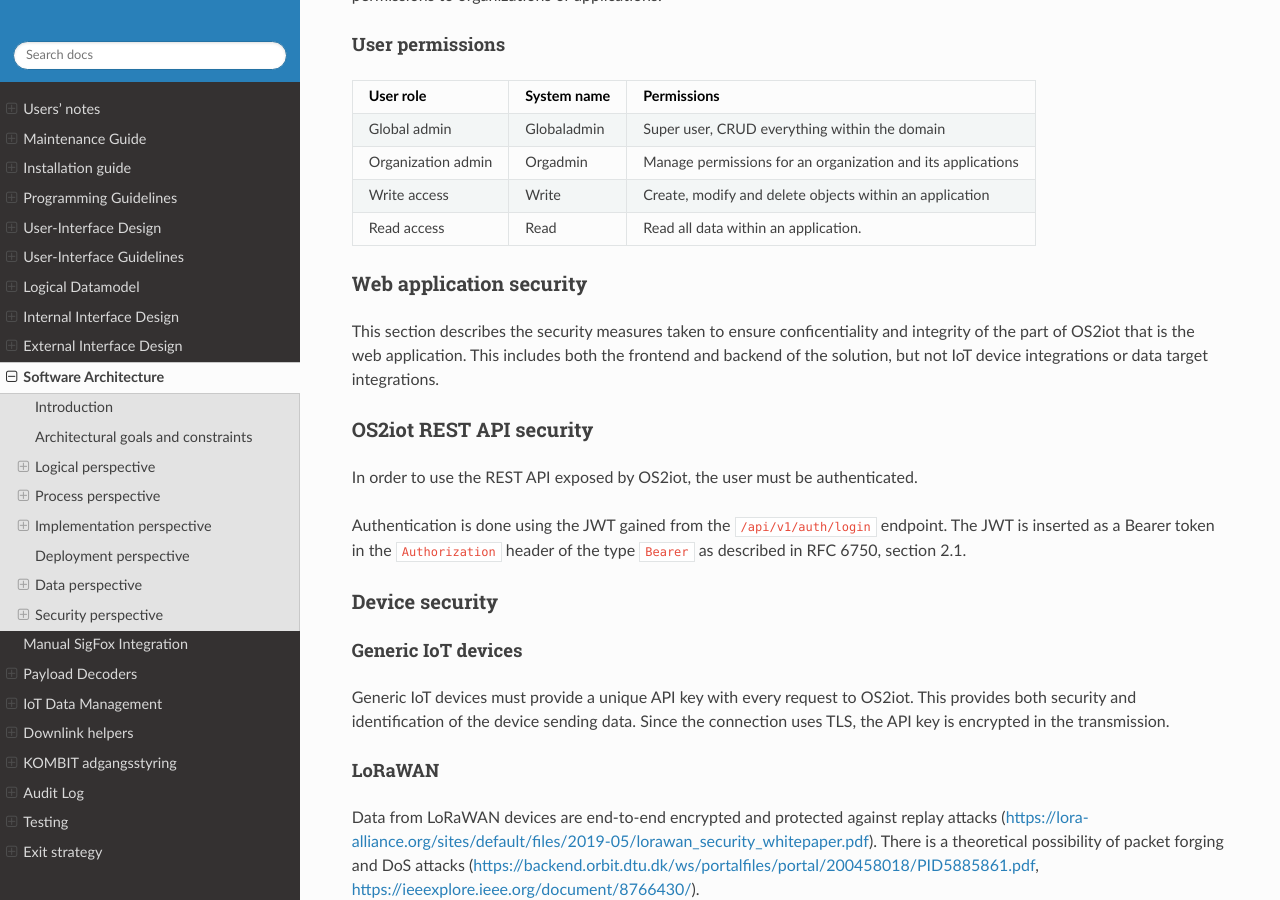
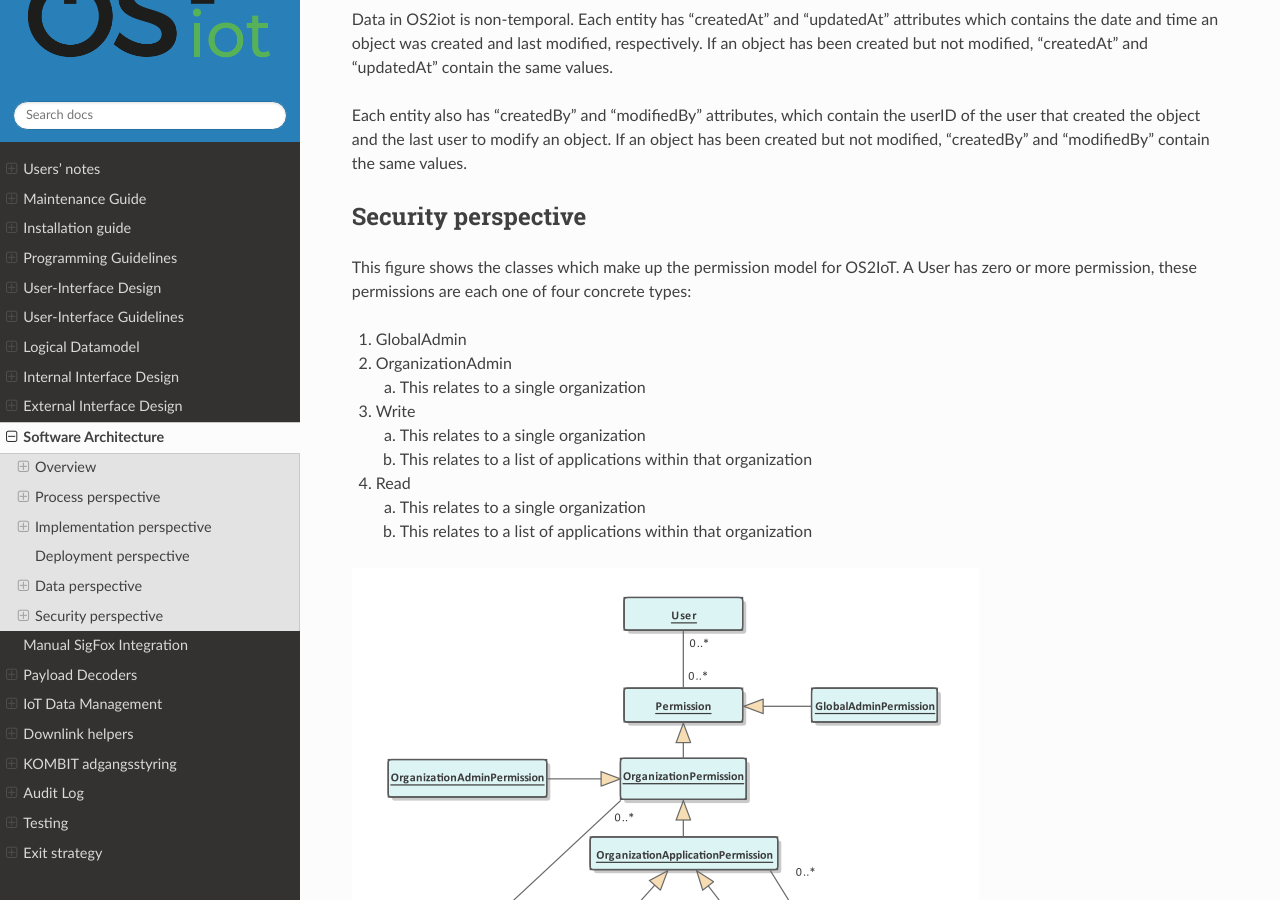
Before and after one commit to OS2iot/OS2iot-docs, a Sphinx documentation site: the page built from source/software-architecture/software-architecture.rst, in a window 1280 px wide and 900 px high, scrolled down 5963 px. Built offline with Sphinx 7.4.7 and the Read the Docs theme 2.0.0, drawn with Linux system fonts in a browser that asks for light colours; some of the changed text lies outside the part shown.

Commit message:
Add missing figures to Software architecture

```diff
--- a/source/software-architecture/software-architecture.rst
+++ b/source/software-architecture/software-architecture.rst
@@ -1,19 +1,10 @@
 Software Architecture
 =====================================
-
-Introduction
-------------
-
-Architectural goals and constraints
------------------------------------
-
-Logical perspective
--------------------
 
 This section describes the logical architecture of OS2iot.
 
 Overview
-~~~~~~~~
+--------
 
 The solution is divided into a number of logical, loosely coupled
 components. This ensures that the solution is extensible with regard to
@@ -215,6 +210,28 @@
 Security perspective
 --------------------
 
+This figure shows the classes which make up the permission model for OS2IoT.
+A User has zero or more permission, these permissions are each one of four concrete types:
+
+1. GlobalAdmin
+
+2. OrganizationAdmin
+
+   a. This relates to a single organization
+
+3. Write
+
+   a. This relates to a single organization
+
+   b. This relates to a list of applications within that organization
+
+4. Read
+
+   a. This relates to a single organization
+
+   b. This relates to a list of applications within that organization
+
+
 |image3|
 
 User login and permissions
```
Also changed, not shown: other parts of source/software-architecture/software-architecture.rst (+6 -0 lines), source/software-architecture/media/image3.png (added), source/software-architecture/media/image4.png (added).
